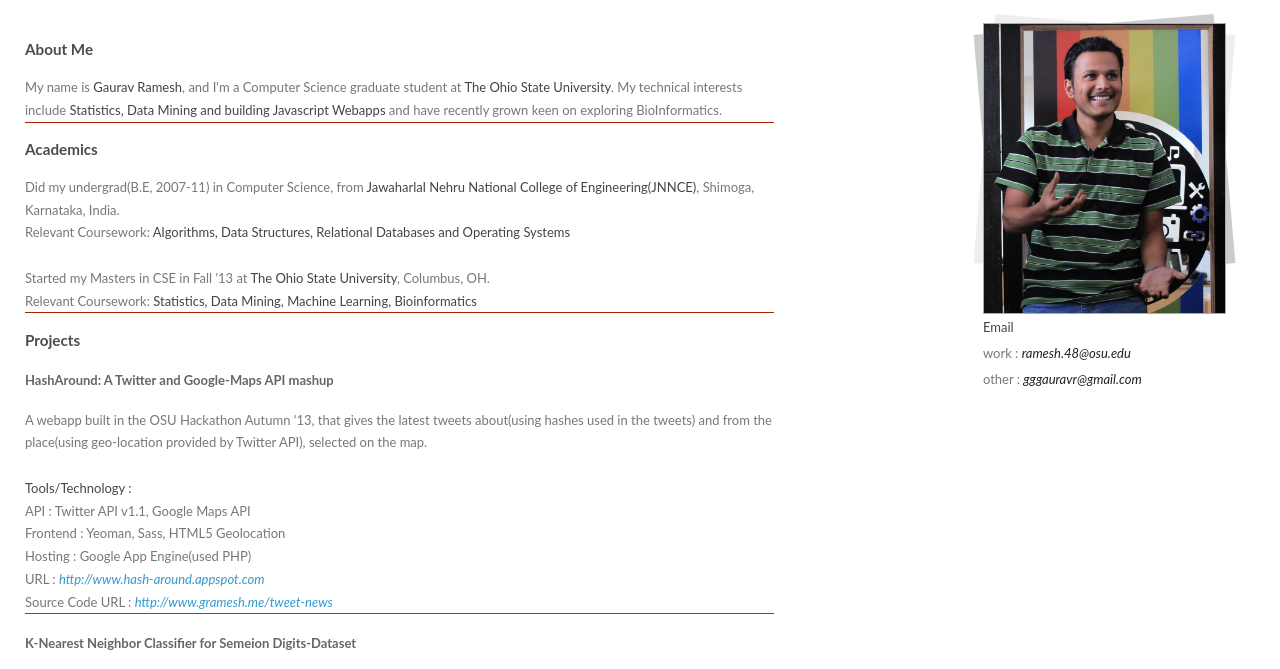
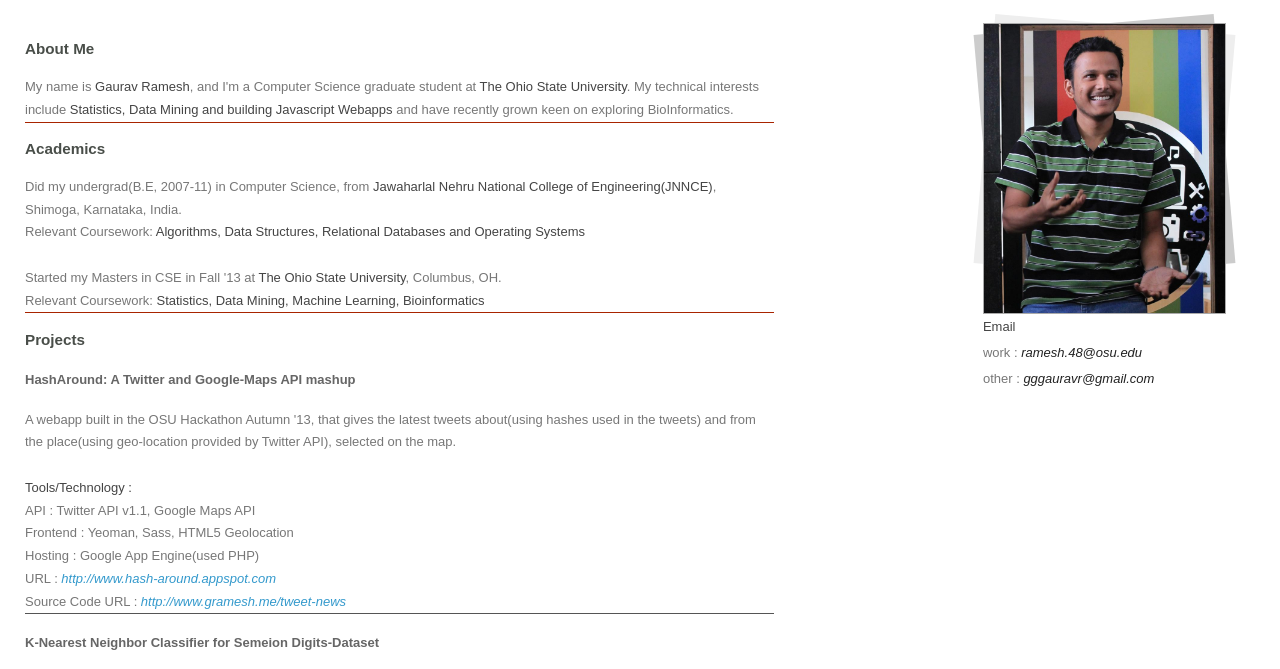
Before and after one commit to ggauravr/git-page-source, a website: page app/index.html in a window 1280 px wide. Shown: the part 58-727 px from the top of the page. Drawn offline with nearby package versions, Linux system fonts and the light colour scheme; files that its build step writes are made by us from their sources.

Commit message:
changed font to ubuntu

```diff
--- a/app/styles/main.scss
+++ b/app/styles/main.scss
@@ -20,7 +20,7 @@ body, ul, menu, dir, p {
 
 body {
   margin: 5px;
-  font-family: Lato, "Helvetica Neue", Helvetica, Arial, sans-serif;
+  font-family: Ubuntu, sans-serif;
   font-size: 13px;
 }
 
@@ -318,6 +318,7 @@ section {
   }
 
   .heading {
+    font-family: 'Ubuntu Condensed', sans-serif;
     color: #494E49; // #1884bb;
   }
 
```
